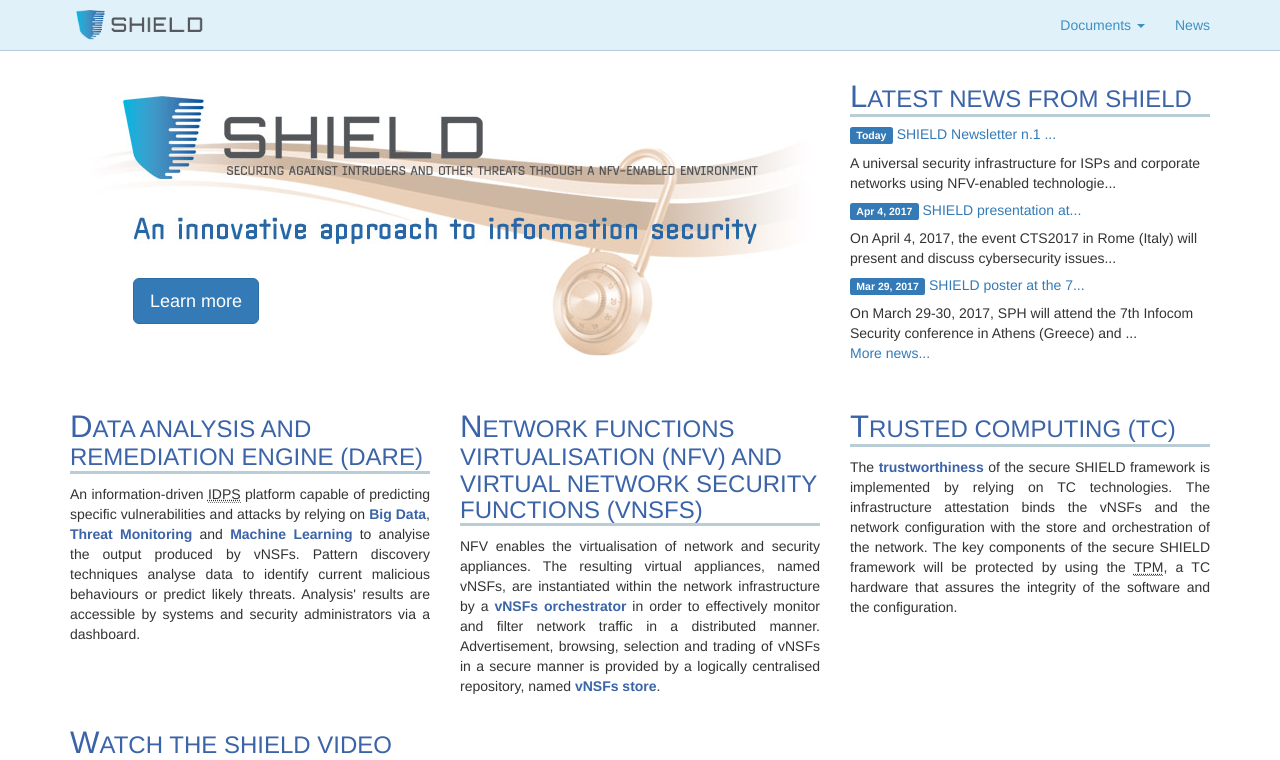
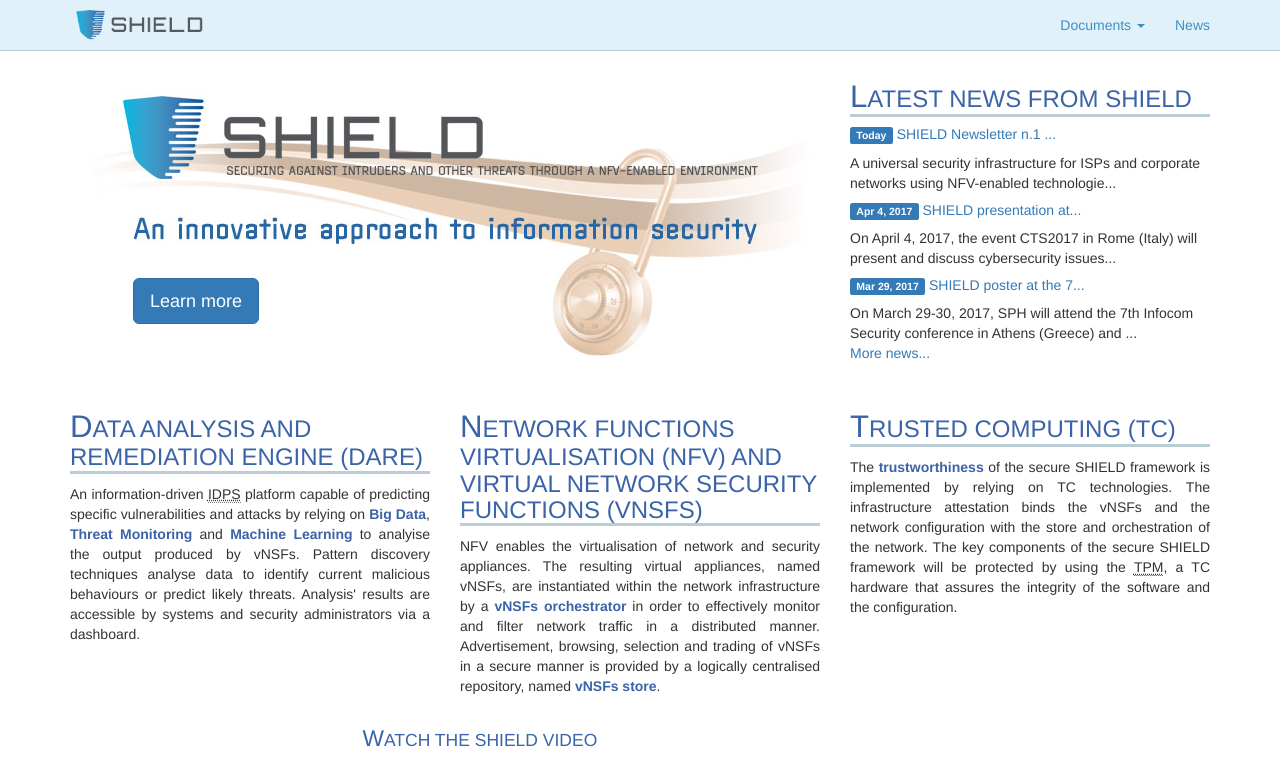
Before and after one commit to torsec/shield-h2020, a Jekyll site: the page built from index.html, in a window 1280 px wide and 1325 px high. Shown: the top 760 px of the window. Built offline with Jekyll 4.4.1, drawn with Linux system fonts in a browser that asks for light colours; comment, search, counter and statistics services are not loaded; grey boxes are pictures that could not be loaded.

Commit message:
Reduced space of embedded video in front page

```diff
--- a/index.html
+++ b/index.html
@@ -91,7 +91,7 @@
 </div>
 
 <div class="row">
-    <div class="col-md-12 col-xs-12">
+    <div class="col-md-6 col-xs-12 col-md-offset-3">
         <h3>Watch the SHIELD video</h3>
         <iframe width="100%" height="315" src="https://www.youtube.com/embed/z8b-TQi2fvs?rel=0" frameborder="0" allowfullscreen></iframe>
     </div>
```
